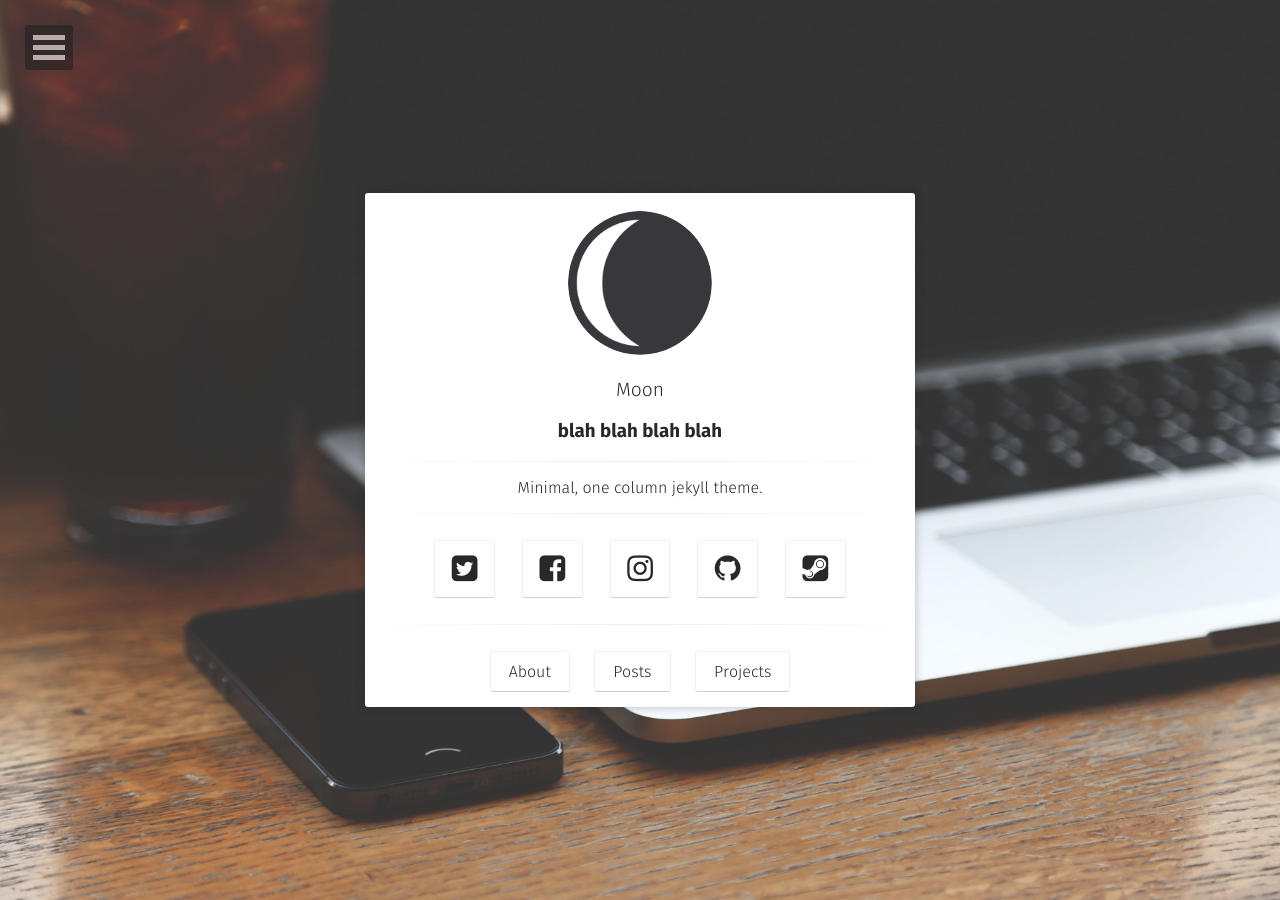
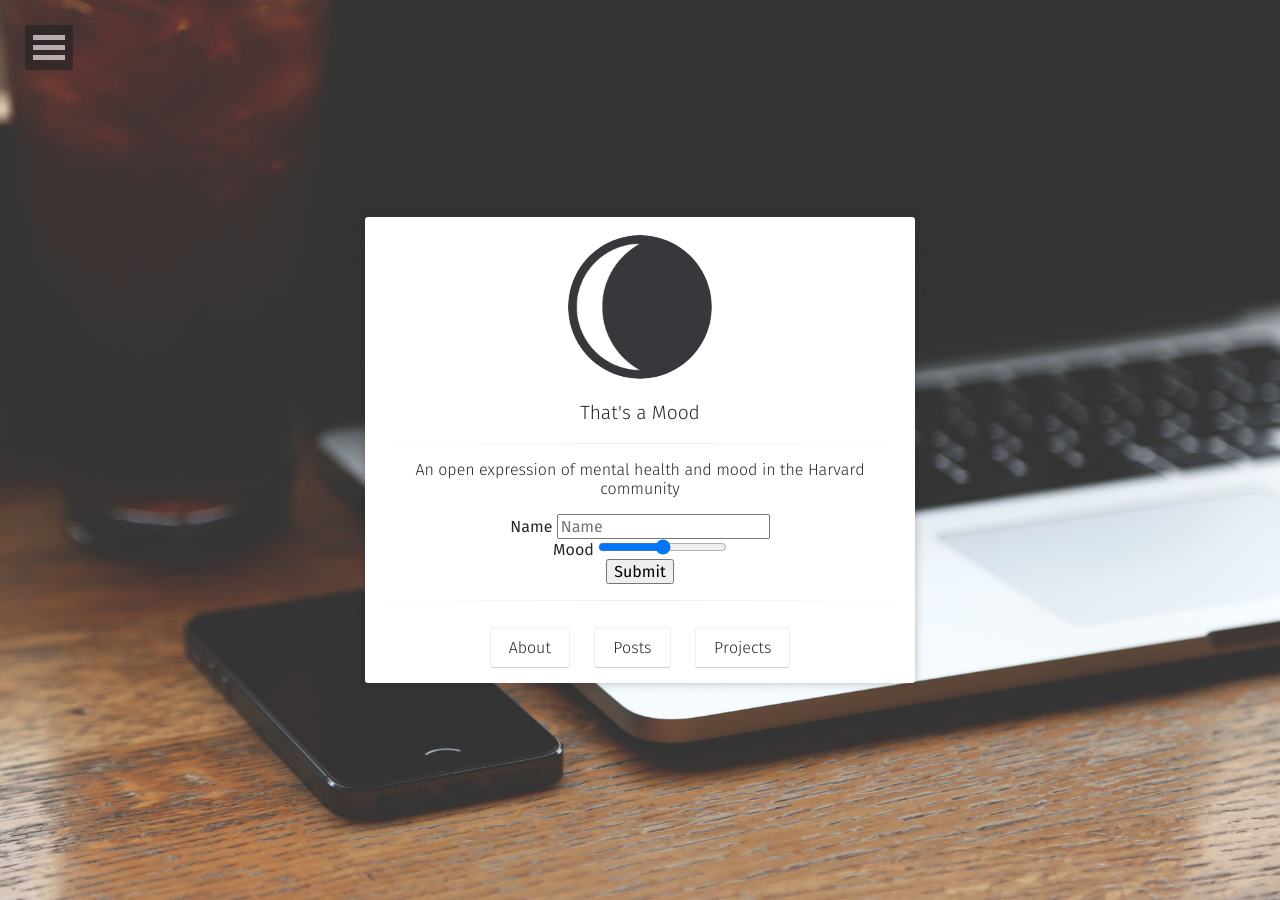
Before and after one commit to annawang7/cs50-final-proj, a Jekyll site: the page built from index.md, in a window 1280 px wide. Built offline with Jekyll 4.4.1, drawn with Linux system fonts in a browser that asks for light colours; some web fonts are replaced; comment, search, counter and statistics services are not loaded.

Commit message:
Updates and Personalization

```diff
--- a/_config.yml
+++ b/_config.yml
@@ -1,7 +1,7 @@
 # Site
-title:              Moon
-bio:                'Minimal, one column jekyll theme.'
-description:        "Moon is a minimal, one column jekyll theme for your blog."
+title:              That's a Mood
+bio:                'An open expression of mental health and mood in the Harvard community'
+description:        "This site was create as a final project for Harvard's CS50 course."
 reading_time:       true
 words_per_minute:   200
 logo:               'assets/img/logo.png'
@@ -36,7 +36,7 @@ disqus_shortname:   taylantatli
 # if you don't have any of social below, comment the line.
 twitter:            username
 facebook:           username
-github-url:         username
+github-url:         annawang7
 instagram:          username
 steam:              username
 
--- a/_includes/head.html
+++ b/_includes/head.html
@@ -56,3 +56,5 @@
     {% unless feature contains 'http://' or feature contains 'https://' %}{% capture feature %}{{ site.url }}/{{ feature }}{% endcapture %}{% endunless %}
     <style type="text/css">.feature {background-image:url({{ feature }});}</style>
     {% endif %}
+    <!-- JQuery -->
+    <script src="https://ajax.googleapis.com/ajax/libs/jquery/3.3.1/jquery.min.js"></script>
--- a/_layouts/home.html
+++ b/_layouts/home.html
@@ -21,7 +21,6 @@ layout: compress
                     <h3 class="title">
                         <a class="zoombtn" href="{{ site.url }}">
                             <p style="font-size:1.2rem;font-weight:300">{{ site.title }}</p>
-                            <p> blah blah blah blah</p>
 			            </a>
                     </h3>
                     <hr class="hr-line">
@@ -30,7 +29,19 @@ layout: compress
                         	<p style="font-size:1rem;font-weight:300">{{ site.bio }}</p>
 			            </a>
                     </h3>
-                    {% include social-links.html %}
+                    <form id="test-form">
+                        <div>
+                            <label>Name</label>
+                            <input type="text" name="id" placeholder="Name">
+                        </div>
+                        <div>
+                            <label>Mood</label>
+                            <input type="range" name="mood_value" min="0" max="255" value="128">
+                        </div>
+                        <div>
+                            <button type="submit" id="submit-form">Submit</button>
+                        </div>
+                    </form>
                   <hr class="hr-line">
                   <h3 class="title">
                          <a class="btn zoombtn" href="{{ site.url }}/about">
@@ -49,3 +60,21 @@ layout: compress
     {% include scripts.html %}
 </body>
 </html>
+<script>
+    var $form = $('form#test-form');
+    var url = 'https://script.google.com/macros/s/AKfycbyRrHKpPuL_-3z2c8Tc0tsx0cYymqCmTAS6i-5x7Upli0JMa3w/exec';
+    $('#submit-form').on('click', function(e) {
+        e.preventDefault();
+        var jqxhr = $.ajax({
+            url: url,
+            method: "GET",
+            dataType: "json",
+            data: $form.serialize()
+        }).done(function() {
+            alert("success");
+        })
+        .fail(function() {
+            alert("failure");
+        });
+    })
+</script>
```
Also changed, not shown: 4 other files.
